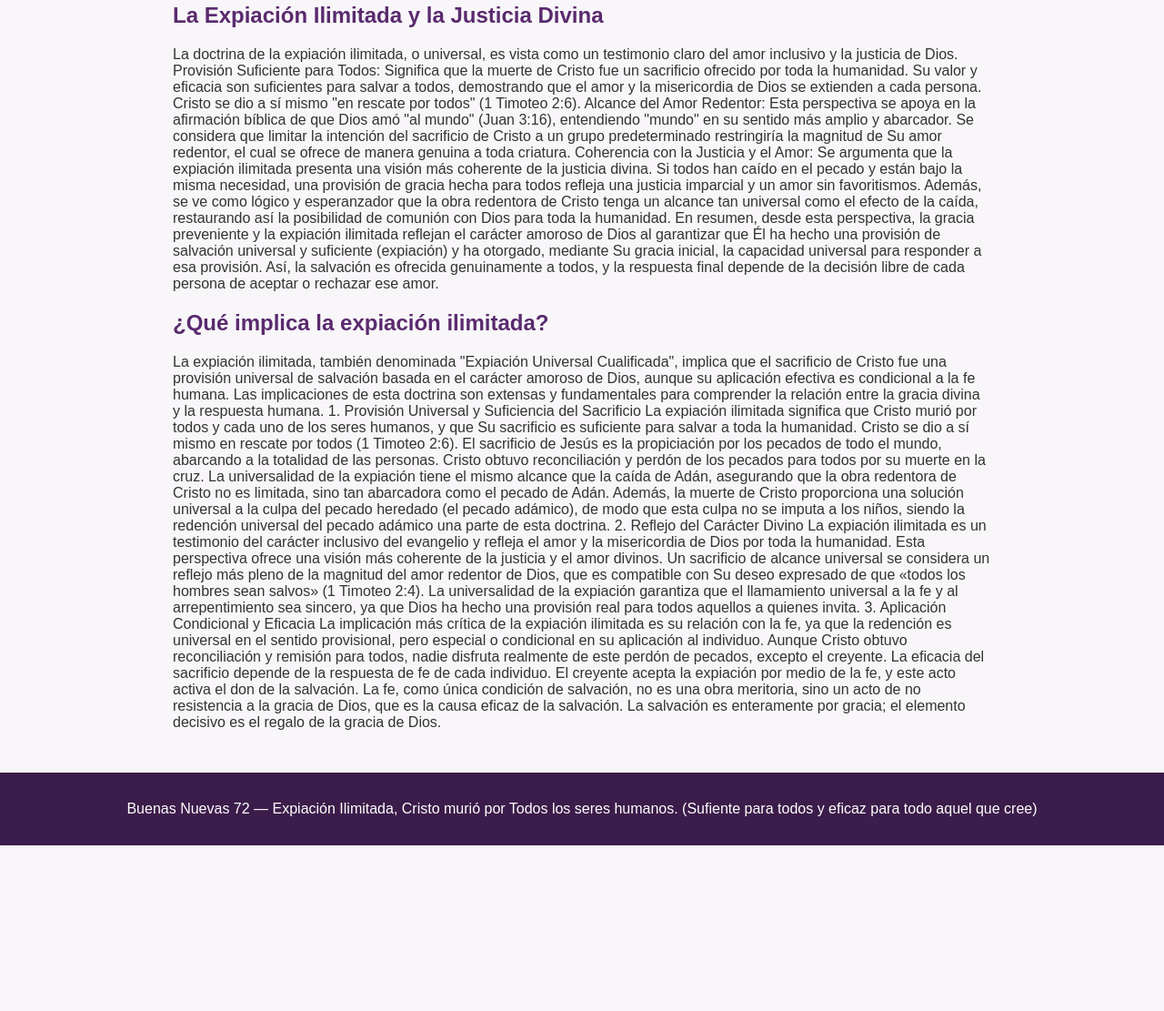
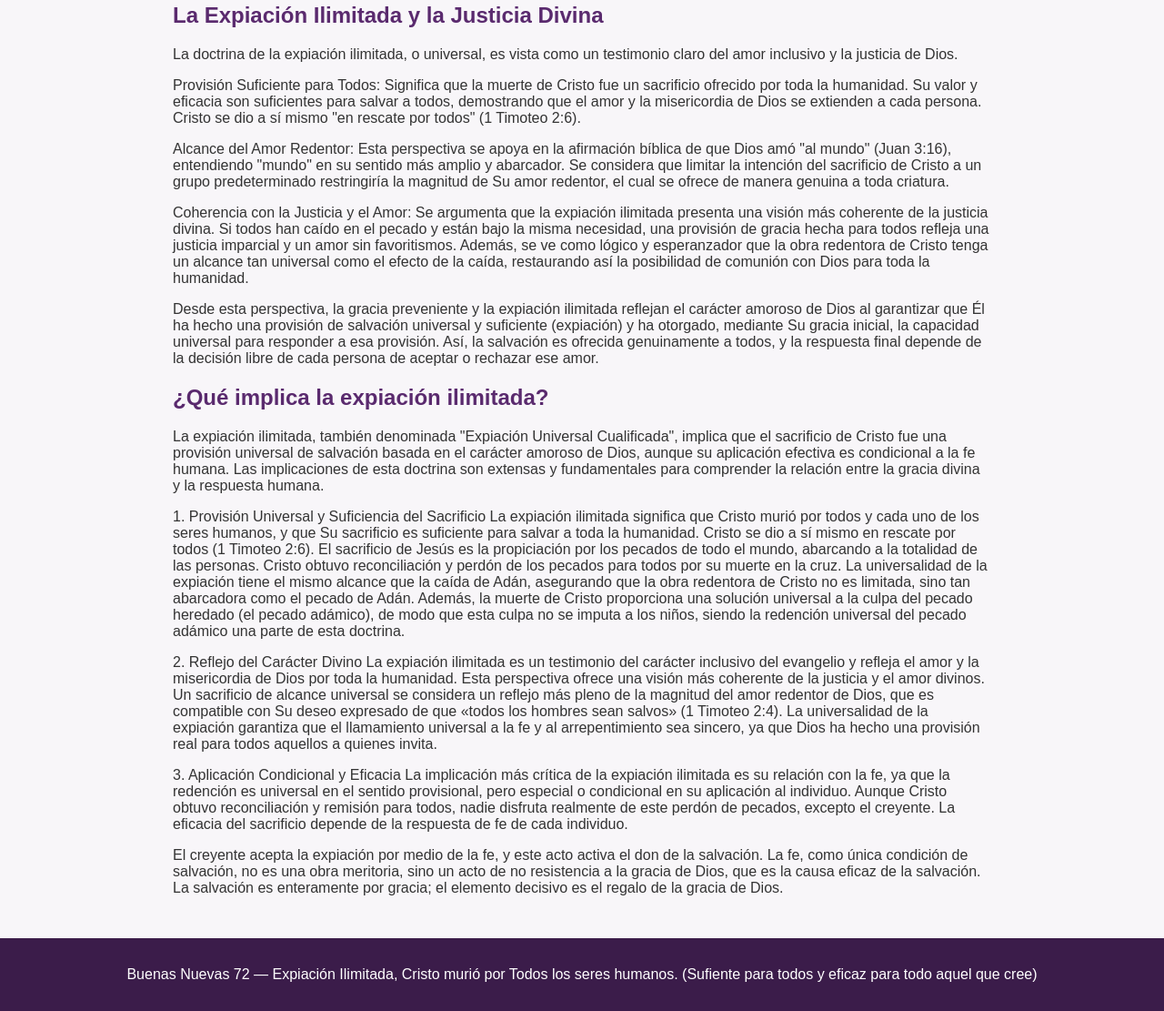
Before and after one commit to pereyralesser/buenas-nuevas-72, a plain HTML site: page expiacion.html in a window 1280 px wide. Shown: the part 862-1973 px from the top of the page at 91% size. Before the commit the page ends 1791 px from the top, so only its background shows below. Drawn offline with Linux system fonts and the light colour scheme.

Commit message:
Update expiacion.html

```diff
--- a/expiacion.html
+++ b/expiacion.html
@@ -79,64 +79,46 @@
     habilitada por la gracia.
 
   <h2>La Expiación Ilimitada y la Justicia Divina</h2>
-  <p>
-    La doctrina de la expiación ilimitada, o universal, es vista como un testimonio claro del amor inclusivo y la justicia de Dios.
+    <p>
+La doctrina de la expiación ilimitada, o universal, es vista como un testimonio claro del amor inclusivo y la justicia de Dios.</p>
+    <p>
+Provisión Suficiente para Todos:
+Significa que la muerte de Cristo fue un sacrificio ofrecido por toda la humanidad.
+Su valor y eficacia son suficientes para salvar a todos, demostrando que el amor y la misericordia de Dios se extienden a cada persona.
+Cristo se dio a sí mismo "en rescate por todos" (1 Timoteo 2:6).</p>
+    <p>
+Alcance del Amor Redentor:
+Esta perspectiva se apoya en la afirmación bíblica de que Dios amó "al mundo" (Juan 3:16), entendiendo "mundo" en su sentido más amplio y abarcador.
+Se considera que limitar la intención del sacrificio de Cristo a un grupo predeterminado restringiría la magnitud de Su amor redentor, el cual se ofrece de manera genuina a toda criatura.</p>
+    <p>
+Coherencia con la Justicia y el Amor:
+Se argumenta que la expiación ilimitada presenta una visión más coherente de la justicia divina.
+Si todos han caído en el pecado y están bajo la misma necesidad, una provisión de gracia hecha para todos refleja una justicia imparcial y un amor sin favoritismos. Además, se ve como lógico y esperanzador que la obra redentora de Cristo tenga un alcance tan universal como el efecto de la caída, restaurando así la posibilidad de comunión con Dios para toda la humanidad.</p>
+    <p>
+Desde esta perspectiva, la gracia preveniente y la expiación ilimitada reflejan el carácter amoroso de Dios al garantizar que Él ha hecho una provisión de salvación universal y suficiente (expiación) y ha otorgado, mediante Su gracia inicial, la capacidad universal para responder a esa provisión.
+Así, la salvación es ofrecida genuinamente a todos, y la respuesta final depende de la decisión libre de cada persona de aceptar o rechazar ese amor.</p>
 
-Provisión Suficiente para Todos: Significa que la muerte de Cristo fue un sacrificio ofrecido por toda la humanidad. Su valor y eficacia son suficientes para salvar a todos, demostrando que el amor y la misericordia de Dios se extienden a cada persona. Cristo se dio a sí mismo "en rescate por todos" (1 Timoteo 2:6).
+    <h2>¿Qué implica la expiación ilimitada?</h2>
+    <p>
+La expiación ilimitada, también denominada "Expiación Universal Cualificada", implica que el sacrificio de Cristo fue una provisión universal de salvación basada en el carácter amoroso de Dios, aunque su aplicación efectiva es condicional a la fe humana.
+Las implicaciones de esta doctrina son extensas y fundamentales para comprender la relación entre la gracia divina y la respuesta humana.</p>
+    <p>
+1. Provisión Universal y Suficiencia del Sacrificio La expiación ilimitada significa que Cristo murió por todos y cada uno de los seres humanos, y que Su sacrificio es suficiente para salvar a toda la humanidad. Cristo se dio a sí mismo en rescate por todos (1 Timoteo 2:6).
+El sacrificio de Jesús es la propiciación por los pecados de todo el mundo, abarcando a la totalidad de las personas. Cristo obtuvo reconciliación y perdón de los pecados para todos por su muerte en la cruz. La universalidad de la expiación tiene el mismo alcance que la caída de Adán, asegurando que la obra redentora de Cristo no es limitada, sino tan abarcadora como el pecado de Adán. Además, la muerte de Cristo proporciona una solución universal a la culpa del pecado heredado (el pecado adámico), de modo que esta culpa no se imputa a los niños, siendo la redención universal del pecado adámico una parte de esta doctrina.</p>
 
-Alcance del Amor Redentor: Esta perspectiva se apoya en la afirmación bíblica de que Dios amó "al mundo" (Juan 3:16), entendiendo "mundo" en su sentido más amplio y abarcador. Se considera que limitar la intención del sacrificio de Cristo a un grupo predeterminado restringiría la magnitud de Su amor redentor, el cual se ofrece de manera genuina a toda criatura.
+    <p>
+2. Reflejo del Carácter Divino La expiación ilimitada es un testimonio del carácter inclusivo del evangelio y refleja el amor y la misericordia de Dios por toda la humanidad. Esta perspectiva ofrece una visión más coherente de la justicia y el amor divinos.
+Un sacrificio de alcance universal se considera un reflejo más pleno de la magnitud del amor redentor de Dios, que es compatible con Su deseo expresado de que «todos los hombres sean salvos» (1 Timoteo 2:4).
+La universalidad de la expiación garantiza que el llamamiento universal a la fe y al arrepentimiento sea sincero, ya que Dios ha hecho una provisión real para todos aquellos a quienes invita.</p>
+    <p>
+3. Aplicación Condicional y Eficacia La implicación más crítica de la expiación ilimitada es su relación con la fe, ya que la redención es universal en el sentido provisional, pero especial o condicional en su aplicación al individuo.
+Aunque Cristo obtuvo reconciliación y remisión para todos, nadie disfruta realmente de este perdón de pecados, excepto el creyente.
+La eficacia del sacrificio depende de la respuesta de fe de cada individuo.</p>
 
-Coherencia con la Justicia y el Amor: Se argumenta que la expiación ilimitada presenta una visión más coherente de la justicia divina. Si todos han caído en el pecado y están bajo la misma necesidad, una provisión de gracia hecha para todos refleja una justicia imparcial y un amor sin favoritismos. Además, se ve como lógico y esperanzador que la obra redentora de Cristo tenga un alcance tan universal como el efecto de la caída, restaurando así la posibilidad de comunión con Dios para toda la humanidad.
-
-En resumen, desde esta perspectiva, la gracia preveniente y la expiación ilimitada reflejan el carácter amoroso de Dios al garantizar que Él ha hecho una provisión de salvación universal y suficiente (expiación) y ha otorgado, mediante Su gracia inicial, la capacidad universal para responder a esa provisión. Así, la salvación es ofrecida genuinamente a todos, y la respuesta final depende de la decisión libre de cada persona de aceptar o rechazar ese amor.
-
-  <h2>¿Qué implica la expiación ilimitada?</h2>
-  <p>
-    La expiación ilimitada, también denominada "Expiación Universal Cualificada", implica que el sacrificio de Cristo fue una provisión universal de salvación basada en el carácter amoroso de Dios, aunque su aplicación efectiva es condicional a la fe humana.
-
-Las implicaciones de esta doctrina son extensas y fundamentales para comprender la relación entre la gracia divina y la respuesta humana.
-
-
-
-1. Provisión Universal y Suficiencia del Sacrificio
-
-La expiación ilimitada significa que Cristo murió por todos y cada uno de los seres humanos, y que Su sacrificio es suficiente para salvar a toda la humanidad.
-
-Cristo se dio a sí mismo en rescate por todos (1 Timoteo 2:6).
-
-El sacrificio de Jesús es la propiciación por los pecados de todo el mundo, abarcando a la totalidad de las personas.
-
-Cristo obtuvo reconciliación y perdón de los pecados para todos por su muerte en la cruz.
-
-La universalidad de la expiación tiene el mismo alcance que la caída de Adán, asegurando que la obra redentora de Cristo no es limitada, sino tan abarcadora como el pecado de Adán.
-
-Además, la muerte de Cristo proporciona una solución universal a la culpa del pecado heredado (el pecado adámico), de modo que esta culpa no se imputa a los niños, siendo la redención universal del pecado adámico una parte de esta doctrina.
-
-
-
-2. Reflejo del Carácter Divino
-
-La expiación ilimitada es un testimonio del carácter inclusivo del evangelio y refleja el amor y la misericordia de Dios por toda la humanidad.
-
-Esta perspectiva ofrece una visión más coherente de la justicia y el amor divinos.
-
-Un sacrificio de alcance universal se considera un reflejo más pleno de la magnitud del amor redentor de Dios, que es compatible con Su deseo expresado de que «todos los hombres sean salvos» (1 Timoteo 2:4).
-
-La universalidad de la expiación garantiza que el llamamiento universal a la fe y al arrepentimiento sea sincero, ya que Dios ha hecho una provisión real para todos aquellos a quienes invita.
-
-
-
-3. Aplicación Condicional y Eficacia
-
-La implicación más crítica de la expiación ilimitada es su relación con la fe, ya que la redención es universal en el sentido provisional, pero especial o condicional en su aplicación al individuo.
-
-Aunque Cristo obtuvo reconciliación y remisión para todos, nadie disfruta realmente de este perdón de pecados, excepto el creyente.
-
-La eficacia del sacrificio depende de la respuesta de fe de cada individuo. El creyente acepta la expiación por medio de la fe, y este acto activa el don de la salvación.
-
-La fe, como única condición de salvación, no es una obra meritoria, sino un acto de no resistencia a la gracia de Dios, que es la causa eficaz de la salvación. La salvación es enteramente por gracia; el elemento decisivo es el regalo de la gracia de Dios.
-  </p>
-
+    <p>
+El creyente acepta la expiación por medio de la fe, y este acto activa el don de la salvación.
+La fe, como única condición de salvación, no es una obra meritoria, sino un acto de no resistencia a la gracia de Dios, que es la causa eficaz de la salvación.
+La salvación es enteramente por gracia; el elemento decisivo es el regalo de la gracia de Dios.</p>
 
 </main>
 
```
